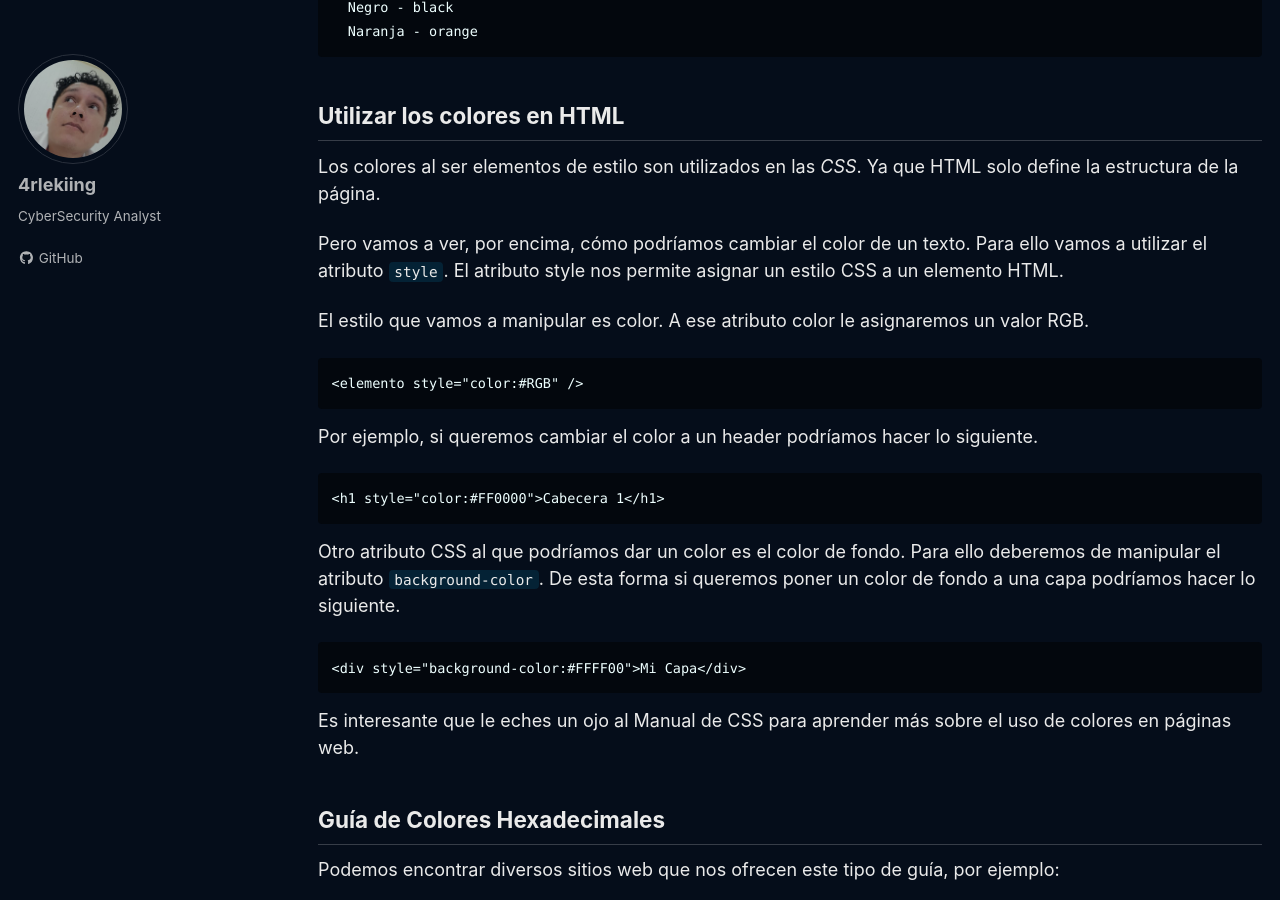
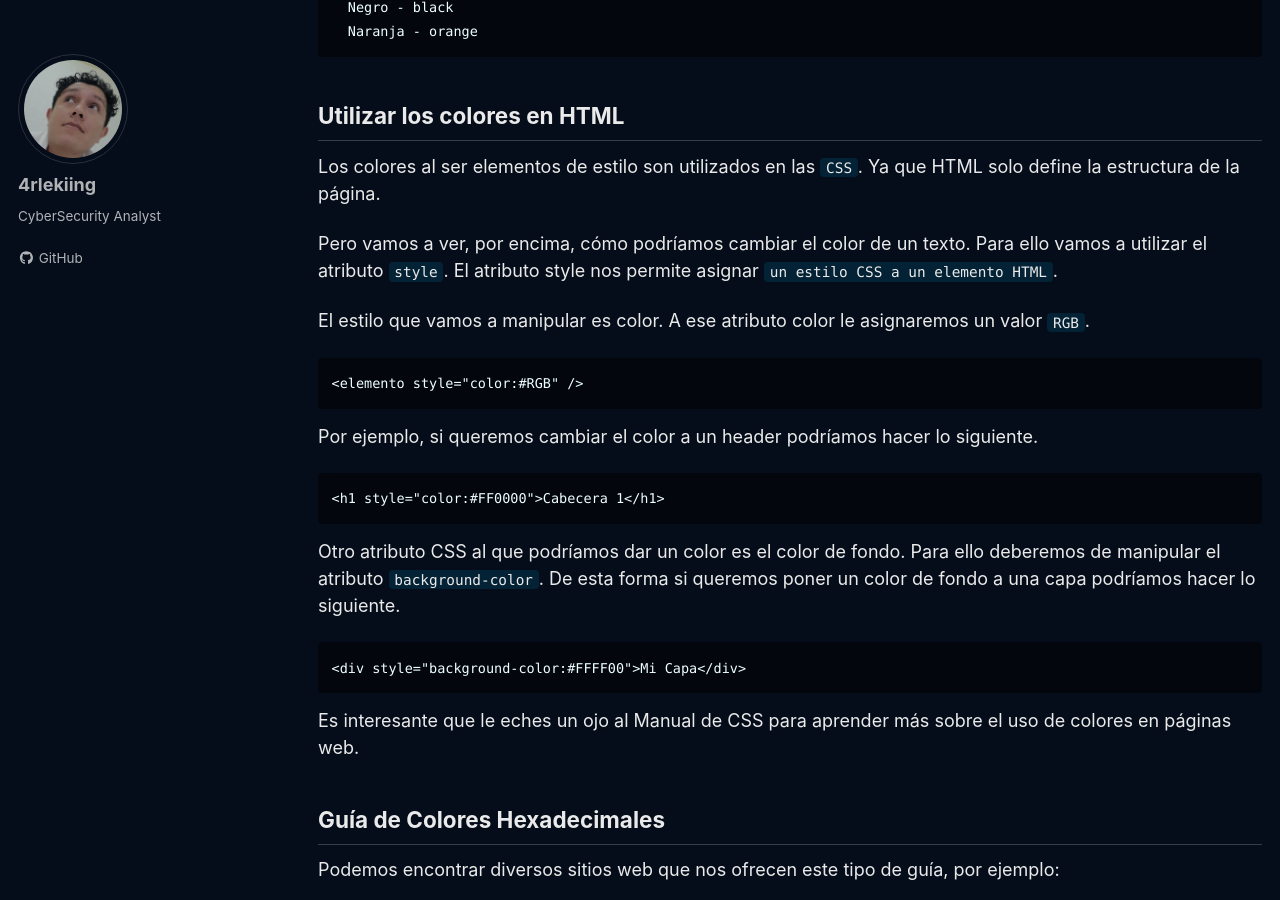
Before and after one commit to 4rleking/HTML.github.io, a Jekyll site: the page built from _posts/2023-08-09-Colores.md, in a window 1280 px wide and 900 px high, scrolled down 1646 px. Built offline with Jekyll 4.4.1, drawn with Linux system fonts in a browser that asks for light colours; cached includes are drawn as plain includes; a script that is not in the unit is left out; some of the changed text lies outside the part shown.

Commit message:
Update 2023-08-09-Colores.md

````diff
--- a/_posts/2023-08-09-Colores.md
+++ b/_posts/2023-08-09-Colores.md
@@ -19,38 +19,38 @@
 
 ## Colores RGB
 
-Los colores en HTML se especifican mediante el estándar *RGB (Red Green and Blue)*. Este estándar indica que una combinación de los tres colores básicos: rojo, verde y azul puede dar lugar a cualquier otro color.
+Los colores en HTML se especifican mediante el estándar `RGB (Red Green and Blue)`. Este estándar indica que una combinación de los tres colores básicos: rojo, verde y azul puede dar lugar a cualquier otro color.
 
-Los valores que se les da al RGB son valores hexadecimales que van desde el *00* hasta el *FF*. Al valor del color se le antepone una almohadilla.
+Los valores que se les da al RGB son `valores hexadecimales` que van desde el *00* hasta el *FF*. Al valor del color se le antepone una almohadilla.
 
 De esta forma un color rojo sería aquel que solo tiene activado el Red, el verde solo la parte del Green y el azul la parte del Blue. Así los colores básicos en HTML serán:
 
-```
-Rojo    #FF0000
-Verde   #00FF00
-Azul    #0000FF
+```text
+ Rojo    #FF0000
+ Verde   #00FF00
+ Azul    #0000FF
 ```
 
 Otras combinaciones generales de colores serían el negro (activando todos los colores), el blanco (desactivando todos los colores), amarillo (combinando Red y Blue), fucsia (combinando todo el rojo y todo el azul)
 
-```
-Negro     #FFFFFF
-Blanco    #000000
-Amarillo #FFFF00
-Fucsia    #FF00FF
+```text
+ Negro     #FFFFFF
+ Blanco    #000000
+ Amarillo #FFFF00
+ Fucsia    #FF00FF
 ```
 
 Y luego ya combinaciones de los múltiples valores hexadecimales
 
-```
-Gris Plata    #C0C0C0
-Azul Marino   #000080
-Verde Oliva   #808000
+```text
+ Gris Plata    #C0C0C0
+ Azul Marino   #000080
+ Verde Oliva   #808000
 ```
 
 Aunque lo más recomendable es utilizar el código hexadecimal para representar un valor, tenemos la alternativa de referirnos a los colores por su nombre en inglés. Este valor también será entendido por el navegador web. Así tendremos:
 
-```
+```text
   Rojo - red
   Verde - green
   Azul - blue
@@ -61,25 +61,25 @@
 
 ## Utilizar los colores en HTML
 
-Los colores al ser elementos de estilo son utilizados en las *CSS*. Ya que HTML solo define la estructura de la página.
+Los colores al ser elementos de estilo son utilizados en las `CSS`. Ya que HTML solo define la estructura de la página.
 
-Pero vamos a ver, por encima, cómo podríamos cambiar el color de un texto. Para ello vamos a utilizar el atributo `style`. El atributo style nos permite asignar un estilo CSS a un elemento HTML.
+Pero vamos a ver, por encima, cómo podríamos cambiar el color de un texto. Para ello vamos a utilizar el atributo `style`. El atributo style nos permite asignar `un estilo CSS a un elemento HTML`.
 
-El estilo que vamos a manipular es color. A ese atributo color le asignaremos un valor RGB.
+El estilo que vamos a manipular es color. A ese atributo color le asignaremos un valor `RGB`.
 
-```
+```text
 <elemento style="color:#RGB" />
 ```
 
 Por ejemplo, si queremos cambiar el color a un header podríamos hacer lo siguiente.
 
-```
+```text
 <h1 style="color:#FF0000">Cabecera 1</h1>
 ```
 
 Otro atributo CSS al que podríamos dar un color es el color de fondo. Para ello deberemos de manipular el atributo `background-color`. De esta forma si queremos poner un color de fondo a una capa podríamos hacer lo siguiente.
 
-```
+```text
 <div style="background-color:#FFFF00">Mi Capa</div>
 ```
 
````
